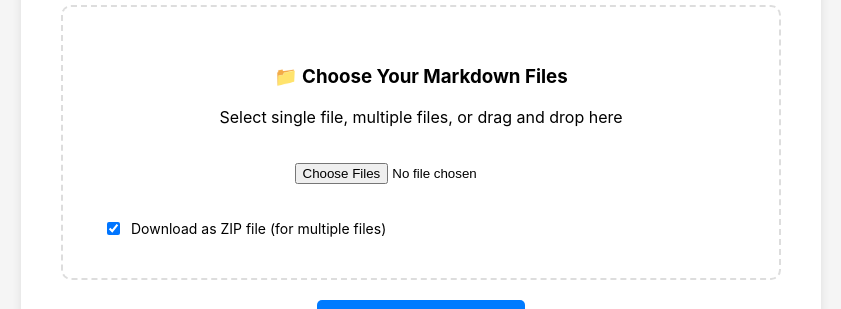
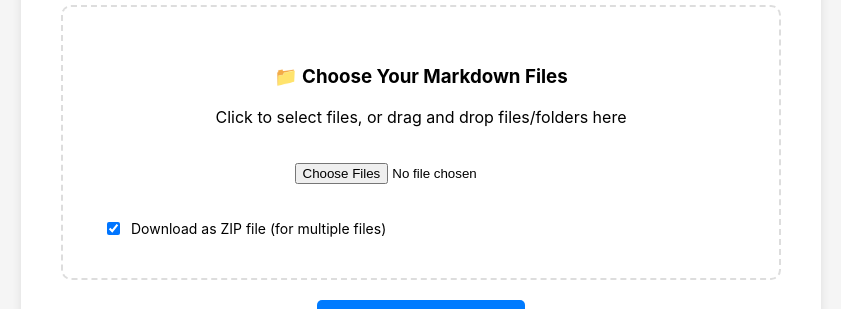
Before and after one commit to blossomz37/ffa-manuscript-to-docx, a Flask app: page / in a window 1280 px wide. Shown: the part 227-536 px from the top of the page, without its empty margins (219-1060 px from the left). Run offline with Flask 3, Linux system fonts and the light colour scheme; some libraries are stand-ins or nearby versions.

Commit message:
Enhance drag-and-drop functionality to support folder uploads and provide user feedback during file processing

```diff
--- a/templates/index.html
+++ b/templates/index.html
@@ -145,7 +145,7 @@
             <div class="upload-area" id="uploadArea">
                 <div>
                     <h3>📁 Choose Your Markdown Files</h3>
-                    <p>Select single file, multiple files, or drag and drop here</p>
+                    <p>Click to select files, or drag and drop files/folders here</p>
                     <input type="file" name="files" accept=".md,.txt,.markdown" multiple id="fileInput">
                     <div class="file-info" id="fileInfo"></div>
                     <div class="upload-options">
@@ -245,15 +245,65 @@
             uploadArea.classList.remove('dragover');
         });
 
-        uploadArea.addEventListener('drop', (e) => {
+        uploadArea.addEventListener('drop', async (e) => {
             e.preventDefault();
             uploadArea.classList.remove('dragover');
 
-            const files = e.dataTransfer.files;
-            // Set files to input (this is tricky with multiple files)
-            fileInput.files = files;
-            displaySelectedFiles();
+            // Show loading indicator
+            fileInfo.innerHTML = '<div style="color: #007bff;">⏳ Processing dropped files...</div>';
+
+            const items = e.dataTransfer.items;
+            const files = [];
+
+            // Check if we have items (for folder support)
+            if (items && items.length > 0 && items[0].webkitGetAsEntry) {
+                for (let i = 0; i < items.length; i++) {
+                    const item = items[i].webkitGetAsEntry();
+                    if (item) {
+                        await traverseFileTree(item, files);
+                    }
+                }
+            } else {
+                // Fallback to regular files
+                for (let i = 0; i < e.dataTransfer.files.length; i++) {
+                    files.push(e.dataTransfer.files[i]);
+                }
+            }
+
+            // Convert to FileList-like structure and set to input
+            if (files.length > 0) {
+                const dt = new DataTransfer();
+                files.forEach(file => {
+                    if (file instanceof File) {
+                        dt.items.add(file);
+                    }
+                });
+                fileInput.files = dt.files;
+                displaySelectedFiles();
+            } else {
+                fileInfo.innerHTML = '<div style="color: #d9534f;">No files found. Please drop markdown files or folders containing them.</div>';
+            }
         });
+
+        // Helper function to traverse directory tree
+        async function traverseFileTree(item, files) {
+            return new Promise((resolve) => {
+                if (item.isFile) {
+                    item.file(file => {
+                        files.push(file);
+                        resolve();
+                    });
+                } else if (item.isDirectory) {
+                    const dirReader = item.createReader();
+                    dirReader.readEntries(async (entries) => {
+                        for (let entry of entries) {
+                            await traverseFileTree(entry, files);
+                        }
+                        resolve();
+                    });
+                }
+            });
+        }
 
         fileInput.addEventListener('change', displaySelectedFiles);
 
```
